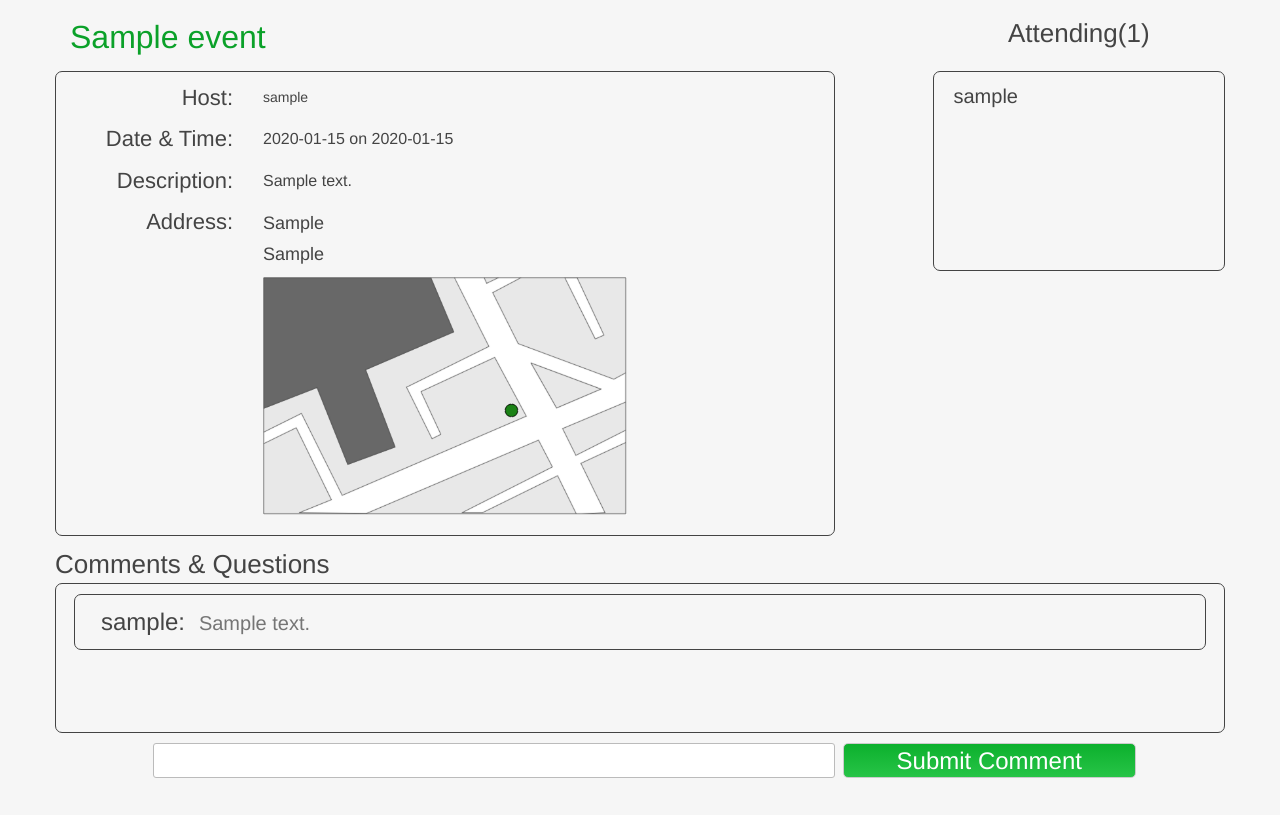
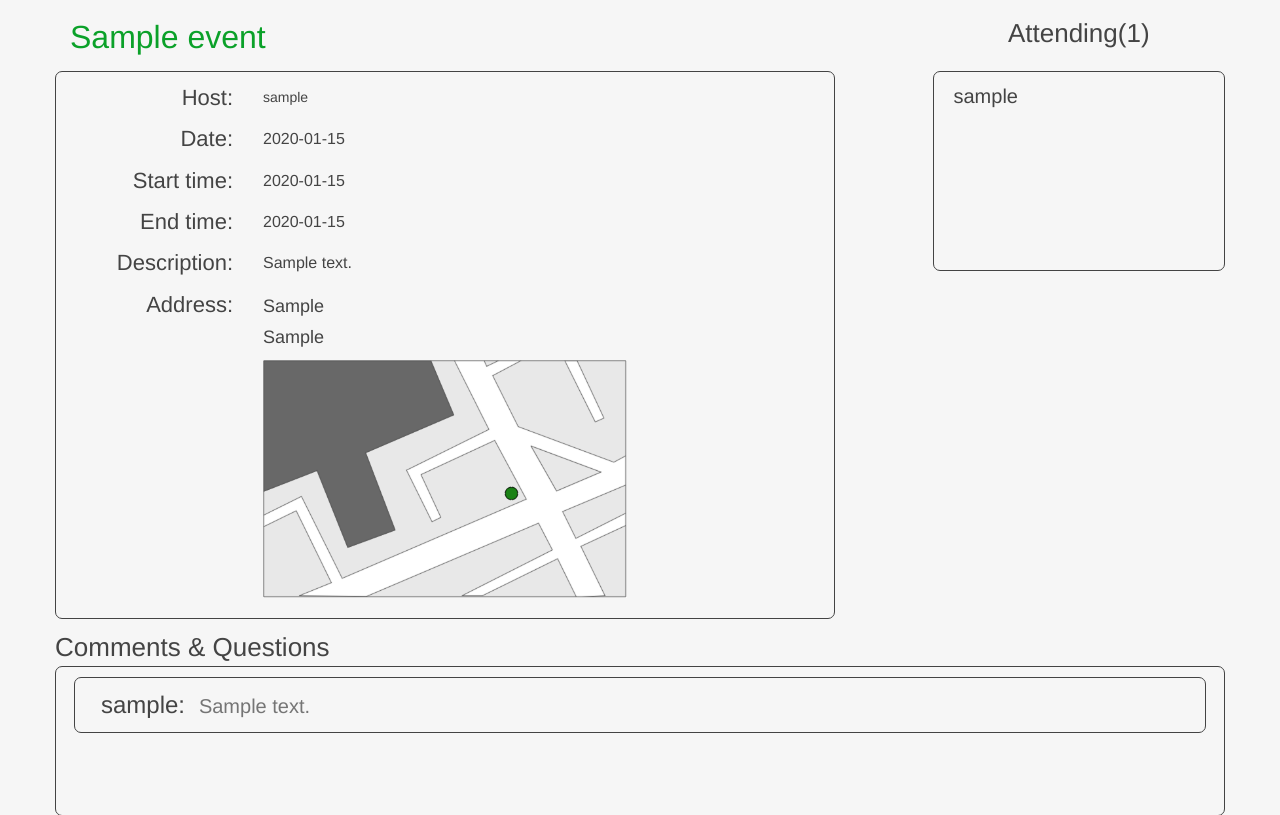
Before and after one commit to AlexanderKM/ClubEarth, a Django app: template clubEarth/earth/templates/event_info.html in a window 1280 px wide. Shown: the part 52-867 px from the top of the page. Before the commit the page ends 830 px from the top, so only its background shows below. Run offline with Django 3.2, Linux system fonts and the light colour scheme; tables that the repository leaves empty hold one stand-in row (values such as "Sample post"); the template is opened without the code that fills it: values that come from a table or form of the project are taken from there, most other values are stand-ins (such as "Sample title", 1, 10 or a date in 2020); parts of the project's set-up code (start-up, migrations or seed data) failed here and were passed over; some libraries are stand-ins or nearby versions.

Commit message:
fixed editing validation

```diff
--- a/clubEarth/earth/templates/event_info.html
+++ b/clubEarth/earth/templates/event_info.html
@@ -41,9 +41,33 @@ Event
 
 
 		<div class="row" style="margin-bottom:10px">
-			<div class="my_label col-md-3">Date &amp; Time:</div>
+			<div class="my_label col-md-3">Date: </div>
 
-			<div class="info sm_info col-md-9">{{ event.start_time }} on {{ event.date }}</div>
+			<div class="info sm_info col-md-9">{{ event.date }}</div>
+
+			<div class="edit col-md-9">
+				<textarea type="text" id="date"  class="text_input" name="date">{{ event.date  }}</textarea>
+			</div>
+		</div>
+
+		<div class="row" style="margin-bottom:10px">
+			<div class="my_label col-md-3">Start time: </div>
+
+			<div class="info sm_info col-md-9">{{ event.start_time }}</div>
+
+			<div class="edit col-md-9">
+				<textarea type="text" id="start_time"  class="text_input" name="start_time">{{ event.start_time  }}</textarea>
+			</div>
+		</div>
+
+		<div class="row" style="margin-bottom:10px">
+			<div class="my_label col-md-3">End time: </div>
+
+			<div class="info sm_info col-md-9">{{ event.end_time }}</div>
+
+			<div class="edit col-md-9">
+				<textarea type="text" id="end_time"  class="text_input" name="end_time">{{ event.end_time  }}</textarea>
+			</div>
 		</div>
 
 
--- a/clubEarth/earth/views.py
+++ b/clubEarth/earth/views.py
@@ -274,14 +274,16 @@ def event_info(request, event_id=0):
             event_location1 = request.POST['location1']
             event_location2 = request.POST['location2']
             event_date = request.POST['date']
-            event_time = request.POST['time']
+            event_start = request.POST['start_time']
+            event_end = request.POST['end_time']
 
             event.name = event_name
             event.description = event_description
             event.location1 = event_location1
             event.location2 = event_location2
             event.date = event_date
-            event.time = event_time
+            event.start_time = event_start
+            event.end_time = event_end
             event.save()
 
             return redirect("earth:event_info", event_id=event.id)
```
